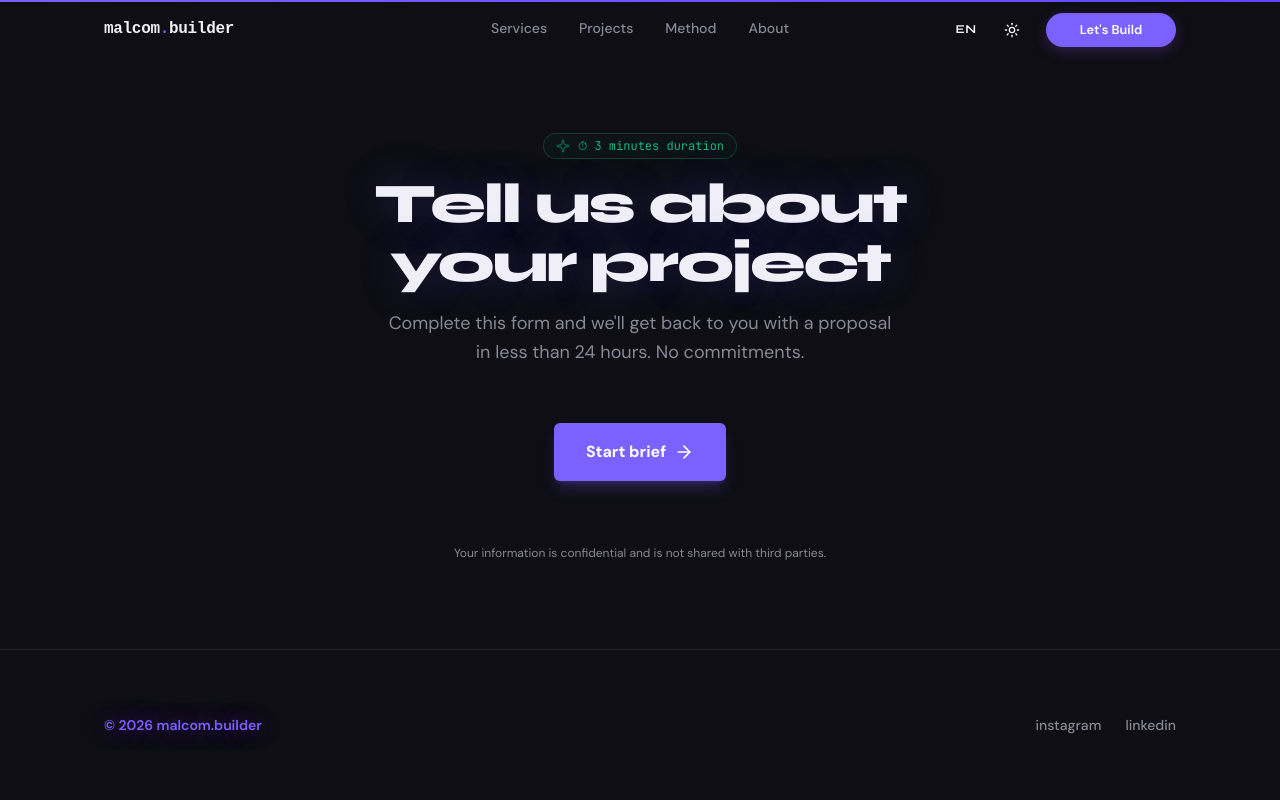
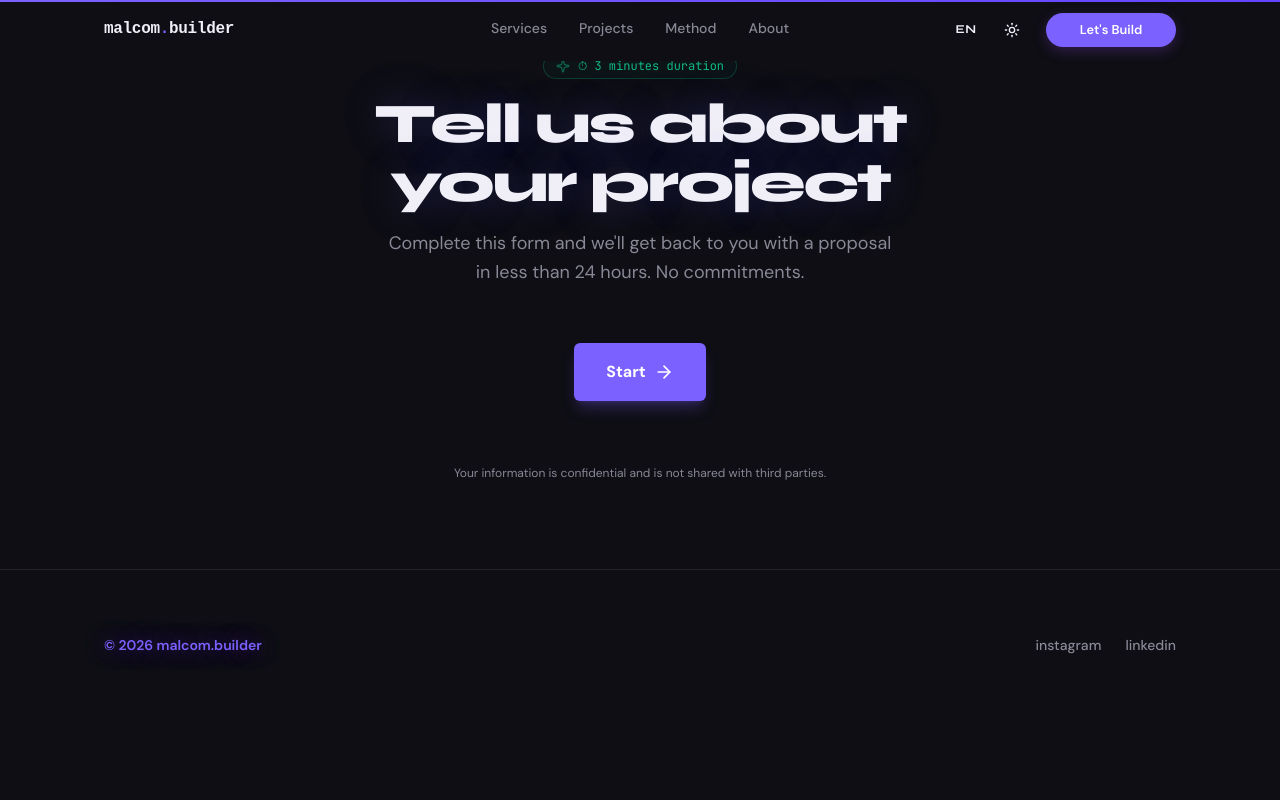
Before and after one commit to malcom-builder/malcombuilder.com, a Next.js app: page /en/brief in a window 1280 px wide. Shown: the top 800 px of the page. Built offline with nearby package versions, Linux system fonts and the light colour scheme.

Commit message:
chore: update translation strings for clarity and adjust layout margin

```diff
--- a/src/components/sections/BriefForm.tsx
+++ b/src/components/sections/BriefForm.tsx
@@ -124,7 +124,7 @@ const dict = {
     steps: {
       time: "⏱ 3 minutos de duración",
       confidential: "Tu información es confidencial y no se comparte con terceros.",
-      comenzar: "Comenzar brief",
+      comenzar: "Empezar",
       siguiente: "Siguiente",
       atras: "Atrás",
       enviar: "Enviar brief",
@@ -405,7 +405,7 @@ const dict = {
     steps: {
       time: "⏱ 3 minutes duration",
       confidential: "Your information is confidential and is not shared with third parties.",
-      comenzar: "Start brief",
+      comenzar: "Start",
       siguiente: "Next",
       atras: "Back",
       enviar: "Send brief",
@@ -1020,7 +1020,7 @@ export function BriefForm() {
             initial="enter"
             animate="center"
             exit="exit"
-            className="text-center space-y-8"
+            className="text-center space-y-8 mt-[-10vh]"
           >
             <div className="space-y-4 relative">
               <div className="absolute inset-0 bg-radial-gradient(circle, rgba(123,97,255,0.12) 0%, transparent 60%) pointer-events-none -top-12" />
```
